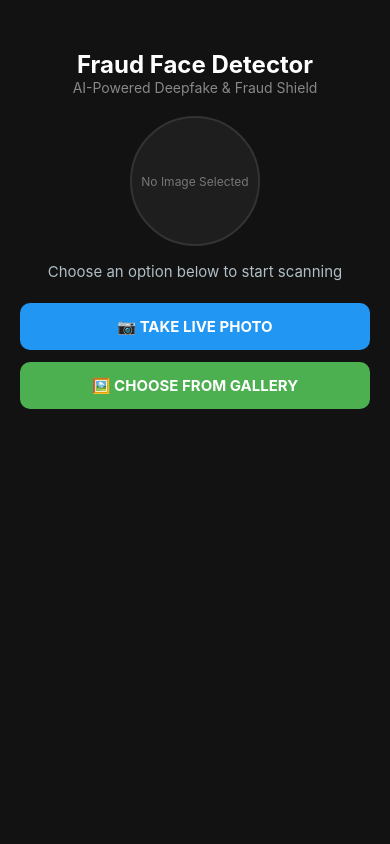
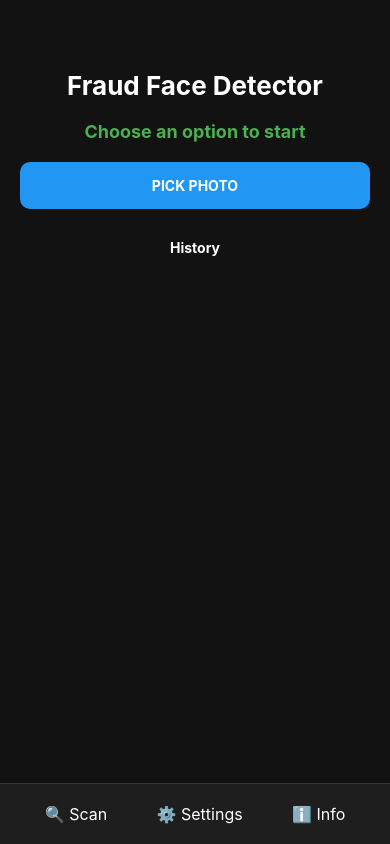
Before and after one commit to aashishkevat975-cyber/Deepfake-Shield, a React Native app: screen / in a window 390 px wide. Built offline with nearby package versions, Linux system fonts and the light colour scheme.

Commit message:
Update App.js

```diff
--- a/App.js
+++ b/App.js
@@ -1,299 +1,102 @@
 import React, { useState } from 'react';
-import { StyleSheet, Text, View, TouchableOpacity, ActivityIndicator, Image, ScrollView, Share } from 'react-native';
+import { StyleSheet, Text, View, TouchableOpacity, ActivityIndicator, Image, ScrollView, Switch, Share } from 'react-native';
 import * as ImagePicker from 'expo-image-picker';
 
 export default function App() {
+  const [currentView, setCurrentView] = useState('scan');
   const [image, setImage] = useState(null);
-  const [status, setStatus] = useState('Choose an option below to start scanning');
+  const [status, setStatus] = useState('Choose an option to start');
   const [isLoading, setIsLoading] = useState(false);
   const [scanResult, setScanResult] = useState(null);
-  const [confidence, setConfidence] = useState(null);
   const [history, setHistory] = useState([]);
 
-  // 1. Gallery Se Photo Chunne Ka Function
-  const pickImageFromGallery = async () => {
-    let result = await ImagePicker.launchImageLibraryAsync({
-      mediaTypes: ImagePicker.MediaTypeOptions.Images,
-      allowsEditing: true,
-      aspect: [4, 3],
-      quality: 1,
-    });
-
-    if (!result.canceled) {
-      processImage(result.assets[0].uri);
-    }
-  };
-
-  // 2. Camera Se Live Photo Khichne Ka Function
-  const takePhotoWithCamera = async () => {
-    const permissionResult = await ImagePicker.requestCameraPermissionsAsync();
-    if (permissionResult.granted === false) {
-      alert("Camera permission is required to take a photo!");
-      return;
-    }
-
-    let result = await ImagePicker.launchCameraAsync({
-      allowsEditing: true,
-      aspect: [4, 3],
-      quality: 1,
-    });
-
-    if (!result.canceled) {
-      processImage(result.assets[0].uri);
-    }
-  };
-
-  // Processing & Analysis Logic with History
   const processImage = (uri) => {
     setImage(uri);
-    setStatus('Analyzing facial patterns & metadata...');
+    setStatus('Analyzing facial patterns...');
     setIsLoading(true);
-    setScanResult(null);
-    setConfidence(null);
-
     setTimeout(() => {
       setIsLoading(false);
       const isFake = Math.random() > 0.5;
-      const randomConfidence = (Math.random() * (99 - 88) + 88).toFixed(1);
+      const res = isFake ? '⚠️ Deepfake Detected!' : '✅ Authentic Image.';
+      setStatus(res);
+      setScanResult(isFake ? 'deepfake' : 'safe');
 
-      let resText = '';
-      if (isFake) {
-        resText = '⚠️ Warning: Potential Deepfake / Fraudulent Face Detected!';
-        setScanResult('deepfake');
-      } else {
-        resText = '✅ Result: Authentic Image. No tampering found.';
-        setScanResult('safe');
-      }
-
-      setStatus(resText);
-      setConfidence(randomConfidence);
-
-      // Add to History
-      const newEntry = {
-        uri: uri,
-        result: resText,
-        score: randomConfidence + '%',
-        time: new Date().toLocaleTimeString()
-      };
-      setHistory(prev => [newEntry, ...prev.slice(0, 4)]); // Keep last 5 items
-    }, 3000);
+      const newEntry = { uri, result: res, time: new Date().toLocaleTimeString() };
+      setHistory(prev => [newEntry, ...prev]);
+    }, 2500);
   };
 
-  // 3. Share Result Function
+  const pickImage = async () => {
+    let result = await ImagePicker.launchImageLibraryAsync({ allowsEditing: true, quality: 1 });
+    if (!result.canceled) processImage(result.assets[0].uri);
+  };
+
   const shareResult = async () => {
-    try {
-      await Share.share({
-        message: `Fraud Face Detector Report:\n${status}\nConfidence Score: ${confidence}%\nChecked via Fraud Face Detector App.`,
-      });
-    } catch (error) {
-      alert(error.message);
-    }
+    await Share.share({ message: `Fraud Detection Result: ${status}` });
   };
 
   return (
-    <ScrollView contentContainerStyle={styles.container}>
-      <Text style={styles.title}>Fraud Face Detector</Text>
-      <Text style={styles.subtitle}>AI-Powered Deepfake & Fraud Shield</Text>
+    <View style={styles.container}>
+      <ScrollView contentContainerStyle={styles.content}>
+        {currentView === 'scan' && (
+          <View style={styles.center}>
+            <Text style={styles.title}>Fraud Face Detector</Text>
+            {image && <Image source={{ uri: image }} style={styles.preview} />}
+            <Text style={[styles.status, scanResult === 'deepfake' ? styles.statusDeepfake : styles.statusSafe]}>{status}</Text>
+            {isLoading && <ActivityIndicator size="large" color="#2196F3" />}
+            <TouchableOpacity style={styles.button} onPress={pickImage}><Text style={styles.buttonText}>PICK PHOTO</Text></TouchableOpacity>
+            {scanResult && <TouchableOpacity style={styles.shareBtn} onPress={shareResult}><Text style={styles.buttonText}>SHARE RESULT</Text></TouchableOpacity>}
 
-      <View style={styles.box}>
-        {image ? (
-          <Image source={{ uri: image }} style={styles.previewImage} />
-        ) : (
-          <View style={styles.placeholderBox}>
-            <Text style={styles.placeholderText}>No Image Selected</Text>
+            <Text style={styles.historyTitle}>History</Text>
+            {history.map((h, i) => (
+              <View key={i} style={styles.card}><Image source={{ uri: h.uri }} style={styles.smallImg} /><Text style={styles.text}>{h.result} ({h.time})</Text></View>
+            ))}
           </View>
         )}
 
-        <Text style={[
-          styles.status,
-          scanResult === 'deepfake' ? styles.statusDeepfake : null,
-          scanResult === 'safe' ? styles.statusSafe : null
-        ]}>
-          {status}
-        </Text>
-
-        {confidence && (
-          <Text style={styles.confidenceText}>
-            Confidence Score: {confidence}%
-          </Text>
+        {currentView === 'settings' && (
+          <View style={styles.center}>
+            <Text style={styles.title}>Settings</Text>
+            <View style={styles.card}><Text style={styles.text}>Dark Mode</Text><Switch value={true} /></View>
+            <Text style={styles.version}>Version: 1.0.5 (Pro)</Text>
+          </View>
         )}
 
-        {isLoading && <ActivityIndicator size="large" color="#2196F3" style={{ marginVertical: 15 }} />}
+        {currentView === 'contact' && (
+          <View style={styles.center}>
+            <Text style={styles.title}>Support & Info</Text>
+            <View style={styles.card}><Text style={styles.text}>Developer: Aashish Kevat</Text></View>
+            <View style={styles.card}><Text style={styles.text}>Local processing used for maximum security.</Text></View>
+          </View>
+        )}
+      </ScrollView>
+
+      <View style={styles.navBar}>
+        <TouchableOpacity onPress={() => setCurrentView('scan')}><Text style={styles.navText}>🔍 Scan</Text></TouchableOpacity>
+        <TouchableOpacity onPress={() => setCurrentView('settings')}><Text style={styles.navText}>⚙️ Settings</Text></TouchableOpacity>
+        <TouchableOpacity onPress={() => setCurrentView('contact')}><Text style={styles.navText}>ℹ️ Info</Text></TouchableOpacity>
       </View>
-
-      <View style={styles.buttonContainer}>
-        <TouchableOpacity
-          style={[styles.button, isLoading ? styles.buttonDisabled : null]}
-          onPress={takePhotoWithCamera}
-          disabled={isLoading}
-        >
-          <Text style={styles.buttonText}>📷 TAKE LIVE PHOTO</Text>
-        </TouchableOpacity>
-
-        <TouchableOpacity
-          style={[styles.button, styles.galleryButton, isLoading ? styles.buttonDisabled : null]}
-          onPress={pickImageFromGallery}
-          disabled={isLoading}
-        >
-          <Text style={styles.buttonText}>🖼️ CHOOSE FROM GALLERY</Text>
-        </TouchableOpacity>
-
-        {scanResult && !isLoading && (
-          <TouchableOpacity
-            style={[styles.button, styles.shareButton]}
-            onPress={shareResult}
-          >
-            <Text style={styles.buttonText}>📤 SHARE RESULT</Text>
-          </TouchableOpacity>
-        )}
-      </View>
-
-      {/* History Section */}
-      {history.length > 0 && (
-        <View style={styles.historyContainer}>
-          <Text style={styles.historyTitle}>Recent Scans History</Text>
-          {history.map((item, index) => (
-            <View key={index} style={styles.historyCard}>
-              <Image source={{ uri: item.uri }} style={styles.historyImage} />
-              <View style={{ flex: 1, marginLeft: 10 }}>
-                <Text style={styles.historyText} numberOfLines={2}>{item.result}</Text>
-                <Text style={styles.historySubText}>Score: {item.score} | {item.time}</Text>
-              </View>
-            </View>
-          ))}
-        </View>
-      )}
-    </ScrollView>
+    </View>
   );
 }
 
 const styles = StyleSheet.create({
-  container: {
-    flexGrow: 1,
-    backgroundColor: '#121212',
-    alignItems: 'center',
-    padding: 20,
-    paddingTop: 50,
-  },
-  title: {
-    fontSize: 24,
-    fontWeight: 'bold',
-    color: '#FFFFFF',
-    textAlign: 'center',
-  },
-  subtitle: {
-    fontSize: 14,
-    color: '#888888',
-    marginBottom: 20,
-    textAlign: 'center',
-  },
-  box: {
-    width: '100%',
-    alignItems: 'center',
-    justifyContent: 'center',
-    marginBottom: 20,
-  },
-  placeholderBox: {
-    width: 130,
-    height: 130,
-    borderRadius: 65,
-    backgroundColor: '#1E1E1E',
-    alignItems: 'center',
-    justifyContent: 'center',
-    marginBottom: 15,
-    borderWidth: 2,
-    borderColor: '#333333',
-  },
-  placeholderText: {
-    color: '#777777',
-    fontSize: 12,
-  },
-  previewImage: {
-    width: 130,
-    height: 130,
-    borderRadius: 65,
-    marginBottom: 15,
-    borderWidth: 2,
-    borderColor: '#2196F3',
-  },
-  status: {
-    fontSize: 15,
-    color: '#B0BEC5',
-    textAlign: 'center',
-    lineHeight: 22,
-    paddingHorizontal: 10,
-  },
-  statusSafe: {
-    color: '#4CAF50',
-    fontWeight: 'bold',
-  },
-  statusDeepfake: {
-    color: '#F44336',
-    fontWeight: 'bold',
-  },
-  confidenceText: {
-    fontSize: 14,
-    color: '#FFC107',
-    marginTop: 8,
-    fontWeight: 'bold',
-  },
-  buttonContainer: {
-    width: '100%',
-    gap: 12,
-  },
-  button: {
-    backgroundColor: '#2196F3',
-    paddingVertical: 14,
-    borderRadius: 10,
-    alignItems: 'center',
-  },
-  galleryButton: {
-    backgroundColor: '#4CAF50',
-  },
-  shareButton: {
-    backgroundColor: '#FF9800',
-  },
-  buttonDisabled: {
-    backgroundColor: '#555555',
-  },
-  buttonText: {
-    color: '#FFFFFF',
-    fontSize: 15,
-    fontWeight: 'bold',
-  },
-  historyContainer: {
-    width: '100%',
-    marginTop: 30,
-    borderTopWidth: 1,
-    borderTopColor: '#222222',
-    paddingTop: 15,
-  },
-  historyTitle: {
-    color: '#FFFFFF',
-    fontSize: 16,
-    fontWeight: 'bold',
-    marginBottom: 10,
-  },
-  historyCard: {
-    flexDirection: 'row',
-    backgroundColor: '#1E1E1E',
-    padding: 10,
-    borderRadius: 8,
-    marginBottom: 10,
-    alignItems: 'center',
-  },
-  historyImage: {
-    width: 45,
-    height: 45,
-    borderRadius: 22.5,
-  },
-  historyText: {
-    color: '#DDDDDD',
-    fontSize: 12,
-  },
-  historySubText: {
-    color: '#888888',
-    fontSize: 10,
-    marginTop: 4,
-  },
+  container: { flex: 1, backgroundColor: '#121212', paddingTop: 50 },
+  content: { padding: 20 },
+  center: { alignItems: 'center' },
+  title: { fontSize: 26, fontWeight: 'bold', color: '#FFF', marginBottom: 20 },
+  preview: { width: 150, height: 150, borderRadius: 75, marginBottom: 20, borderWidth: 2, borderColor: '#2196F3' },
+  status: { fontSize: 18, marginBottom: 20, fontWeight: 'bold' },
+  statusSafe: { color: '#4CAF50' },
+  statusDeepfake: { color: '#F44336' },
+  button: { backgroundColor: '#2196F3', padding: 15, borderRadius: 10, width: '100%', alignItems: 'center', marginBottom: 10 },
+  shareBtn: { backgroundColor: '#FF9800', padding: 15, borderRadius: 10, width: '100%', alignItems: 'center' },
+  buttonText: { color: '#FFF', fontWeight: 'bold' },
+  navBar: { flexDirection: 'row', justifyContent: 'space-around', padding: 20, borderTopWidth: 1, borderColor: '#333', backgroundColor: '#1E1E1E' },
+  navText: { color: '#FFF', fontSize: 16 },
+  card: { backgroundColor: '#1E1E1E', padding: 15, borderRadius: 10, width: '100%', marginBottom: 10, flexDirection: 'row', alignItems: 'center' },
+  smallImg: { width: 40, height: 40, borderRadius: 20, marginRight: 10 },
+  text: { color: '#FFF' },
+  historyTitle: { color: '#FFF', marginTop: 20, marginBottom: 10, fontWeight: 'bold' },
+  version: { color: '#555', marginTop: 20 }
 });
```
